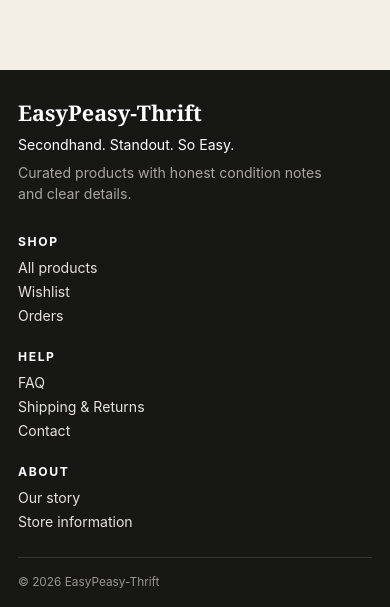
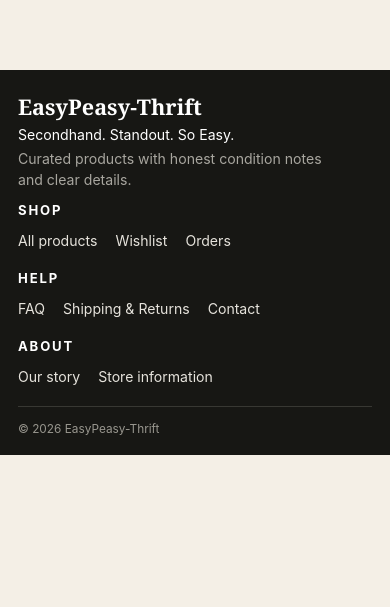
Before and after one commit to CodingProjectDev/EasyPeasyThrift, a Next.js app: page / in a window 390 px wide. Shown: the part 4014-4621 px from the top of the page. After the commit the page ends 4469 px from the top, so only its background shows below. Built offline with nearby package versions, Linux system fonts and the light colour scheme; no server answers; the database is empty.

Commit message:
Compact mobile footer spacing

```diff
--- a/app/globals.css
+++ b/app/globals.css
@@ -3053,3 +3053,93 @@ h2{
     font-size:.96rem;
   }
 }
+/* =========================================
+   MOBILE FOOTER - EXTRA COMPACT + ACCESSIBLE
+   ========================================= */
+
+@media (max-width: 760px) {
+  .footer {
+    padding-top: 22px;
+    padding-bottom: 14px;
+  }
+
+  .footer-grid {
+    display: block;
+    gap: 0;
+  }
+
+  /* Store information */
+  .footer-store-info {
+    margin-bottom: 8px;
+  }
+
+  .footer-brand {
+    margin-bottom: 4px;
+  }
+
+  .footer-store-info p {
+    margin: 3px 0;
+  }
+
+  /* Remove old footer link margins */
+  .footer-grid a {
+    margin: 0;
+  }
+
+  .footer-contact-link {
+    min-height: 36px;
+    display: inline-flex;
+    align-items: center;
+    padding: 2px 0;
+  }
+
+  /* Shop / Help / About */
+  .footer-section {
+    margin: 8px 0 0;
+  }
+
+  .footer-section h4 {
+    margin: 0;
+    padding: 0;
+    font-size: 0.82rem;
+    letter-spacing: 0.14em;
+  }
+
+  .footer-link-row {
+    display: flex;
+    flex-wrap: wrap;
+    align-items: center;
+    gap: 0 18px;
+    margin: 0;
+    padding: 0;
+  }
+
+  .footer-link-row a {
+    min-height: 44px;
+    display: inline-flex;
+    align-items: center;
+    margin: 0;
+    padding: 5px 0;
+    line-height: 1.1;
+  }
+
+  /* Social links */
+  .footer-socials {
+    margin-top: 2px;
+    gap: 0 12px;
+  }
+
+  .footer-socials a {
+    min-height: 40px;
+    display: inline-flex;
+    align-items: center;
+    margin: 0;
+    padding: 4px 0;
+  }
+
+  /* Copyright */
+  .footer-bottom {
+    margin-top: 8px;
+    padding-top: 10px;
+  }
+}
--- a/components/footer.tsx
+++ b/components/footer.tsx
@@ -2,7 +2,6 @@
 
 import Link from 'next/link';
 import { usePathname } from 'next/navigation';
-
 import { useStore } from '@/components/store-provider';
 
 export default function Footer() {
@@ -16,7 +15,8 @@ export default function Footer() {
   return (
     <footer className="footer">
       <div className="footer-grid">
-        <div>
+        {/* STORE INFORMATION */}
+        <div className="footer-store-info">
           <div className="brand footer-brand">
             {settings.storeName}
           </div>
@@ -24,13 +24,13 @@ export default function Footer() {
           <p>{settings.tagline}</p>
 
           <p className="muted">
-            Curated products with honest
-            condition notes and clear details.
+            Curated products with honest condition notes and clear details.
           </p>
 
           {settings.storeEmail && (
             <p>
               <a
+                className="footer-contact-link"
                 href={`mailto:${settings.storeEmail}`}
               >
                 {settings.storeEmail}
@@ -41,6 +41,7 @@ export default function Footer() {
           {settings.storePhone && (
             <p>
               <a
+                className="footer-contact-link"
                 href={`tel:${settings.storePhone}`}
               >
                 {settings.storePhone}
@@ -49,33 +50,49 @@ export default function Footer() {
           )}
         </div>
 
-        <div>
+        {/* SHOP */}
+        <div className="footer-section">
           <h4>Shop</h4>
+
+          <div className="footer-link-row">
             <Link href="/shop">
               All products
             </Link>
+
             <Link href="/wishlist">
               Wishlist
             </Link>
+
             <Link href="/account/orders">
               Orders
             </Link>
           </div>
+        </div>
 
-        <div>
+        {/* HELP */}
+        <div className="footer-section">
           <h4>Help</h4>
-          <Link href="/faq">FAQ</Link>
+
+          <div className="footer-link-row">
+            <Link href="/faq">
+              FAQ
+            </Link>
+
             <Link href="/shipping-returns">
               Shipping & Returns
             </Link>
+
             <Link href="/contact">
               Contact
             </Link>
           </div>
+        </div>
 
-        <div>
+        {/* ABOUT */}
+        <div className="footer-section">
           <h4>About</h4>
 
+          <div className="footer-link-row">
             <Link href="/about">
               Our story
             </Link>
@@ -83,28 +100,47 @@ export default function Footer() {
             <Link href="/store-information">
               Store information
             </Link>
+          </div>
 
-
-          {(settings.instagramUrl || settings.tiktokUrl || settings.pinterestUrl) && (
+          {(settings.instagramUrl ||
+            settings.tiktokUrl ||
+            settings.pinterestUrl) && (
             <div className="footer-socials">
               {settings.instagramUrl && (
-                <a href={settings.instagramUrl} target="_blank" rel="noopener noreferrer">
+                <a
+                  href={settings.instagramUrl}
+                  target="_blank"
+                  rel="noopener noreferrer"
+                >
                   Instagram
                 </a>
               )}
 
-              {settings.instagramUrl && (settings.tiktokUrl || settings.pinterestUrl) && <span>·</span>}
+              {settings.instagramUrl &&
+                (settings.tiktokUrl || settings.pinterestUrl) && (
+                  <span aria-hidden="true">·</span>
+                )}
 
               {settings.tiktokUrl && (
-                <a href={settings.tiktokUrl} target="_blank" rel="noopener noreferrer">
+                <a
+                  href={settings.tiktokUrl}
+                  target="_blank"
+                  rel="noopener noreferrer"
+                >
                   TikTok
                 </a>
               )}
 
-              {settings.tiktokUrl && settings.pinterestUrl && <span>·</span>}
+              {settings.tiktokUrl && settings.pinterestUrl && (
+                <span aria-hidden="true">·</span>
+              )}
 
               {settings.pinterestUrl && (
-                <a href={settings.pinterestUrl} target="_blank" rel="noopener noreferrer">
+                <a
+                  href={settings.pinterestUrl}
+                  target="_blank"
+                  rel="noopener noreferrer"
+                >
                   Pinterest
                 </a>
               )}
```
Lines whose indentation alone changed are shown as unchanged.
